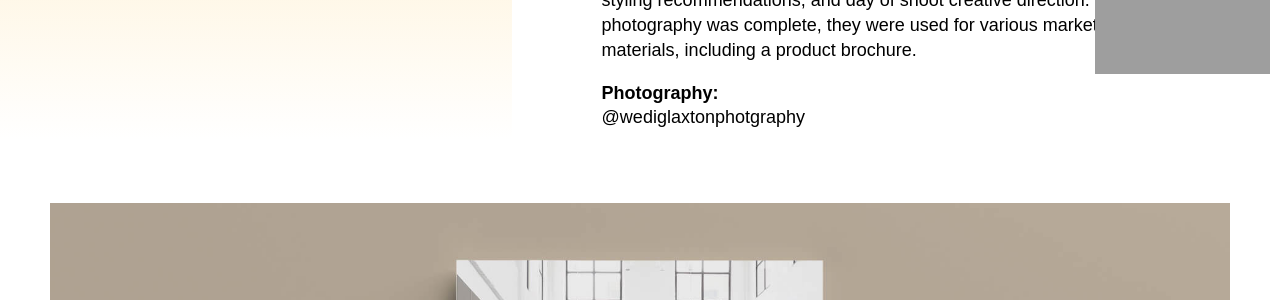
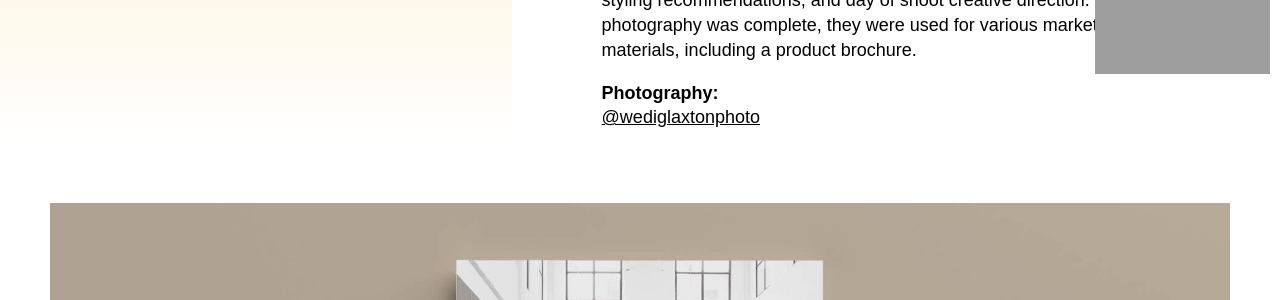
Before and after one commit to pfiller/design-pods, a Jekyll site: the page built from _posts/2021-02-10-shaw-campus-collection.md, in a window 1280 px wide and 900 px high, scrolled down 407 px. Shown: the part 153-453 px from the top of the window. Built offline with Jekyll 4.4.1, drawn with Linux system fonts in a browser that asks for light colours; some web fonts are replaced; grey boxes are pictures that could not be loaded.

Commit message:
Update instagram link for @wediglaxtonphoto

```diff
--- a/_posts/2021-02-10-shaw-campus-collection.md
+++ b/_posts/2021-02-10-shaw-campus-collection.md
@@ -15,7 +15,7 @@ intro: |
   Shaw Contract’s new Campus collection was inspired by the teachings of the Bauhaus, creating a dynamic collection that uses pattern and color in interchangeable ways. I worked with the product design team to develop photography assets and print materials for the product launch. This process started with the photography: location selection, space planning, styling recommendations, and day of shoot creative direction. Once the photography was complete, they were used for various marketing materials, including a product brochure.
 
   <strong>Photography:</strong><br>
-  @wediglaxtonphotgraphy
+  <a href="https://www.instagram.com/wediglaxtonphoto/">@wediglaxtonphoto</a>
 ---
 
 ![](../img/work/shaw_campus_1.jpg)
```
